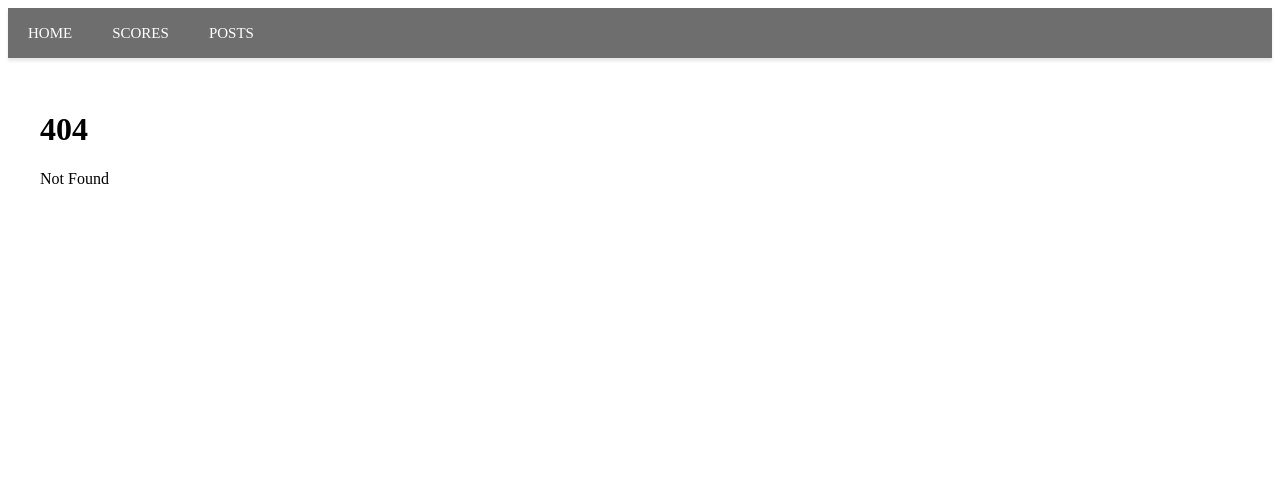
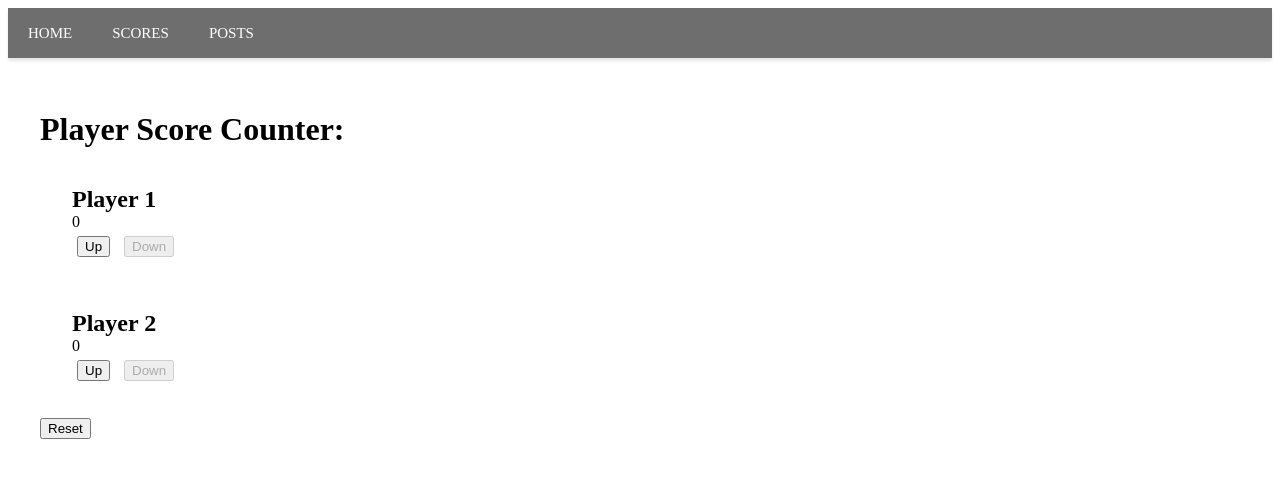
Before and after one commit to cunnellp5/MiniApps, a SvelteKit app: page /scores in a window 1280 px wide. Before the commit this address had no page. Shown: the top 478 px of the page. Built offline with nearby package versions, Linux system fonts and the light colour scheme.

Commit message:
move score keeper to new route

```diff
--- /dev/null
+++ b/src/routes/scores/+page.svelte
@@ -0,0 +1,21 @@
+<script>
+    import PlayerScore from "$lib/PlayerScore.svelte";
+
+    /** @type {Number} **/
+    let player1Score;
+
+    /** @type {Number} **/
+    let player2Score;
+
+    function resetScore() {
+        player1Score = 0;
+        player2Score = 0;
+    }
+</script>
+
+<div>
+    <h1>Player Score Counter:</h1>
+    <PlayerScore bind:playerScore={player1Score} playerName="Player 1"></PlayerScore>
+    <PlayerScore bind:playerScore={player2Score} playerName="Player 2"></PlayerScore>
+    <button on:click={resetScore}>Reset</button>
+</div>
```
